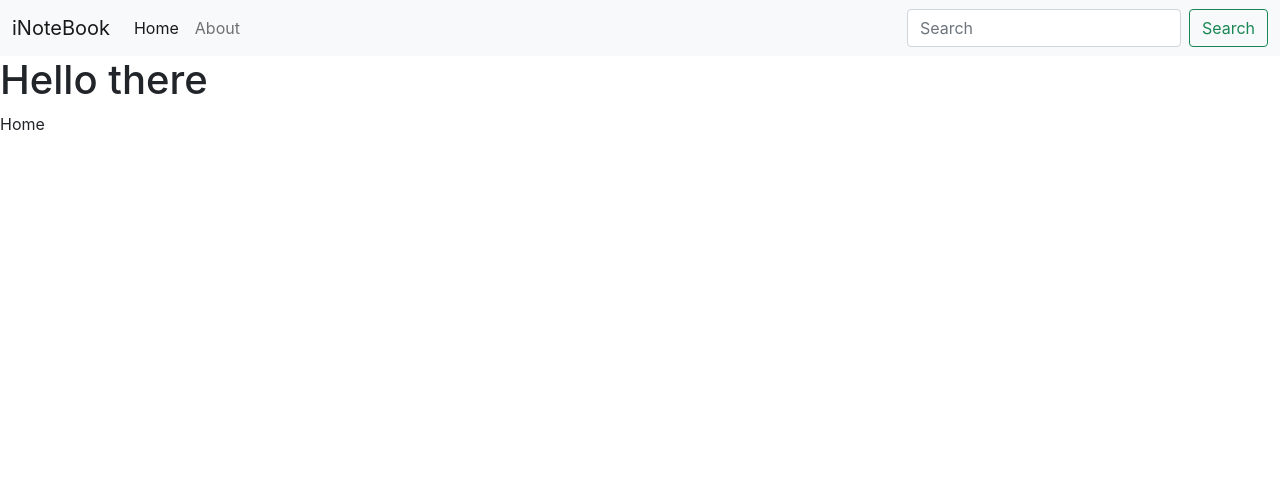
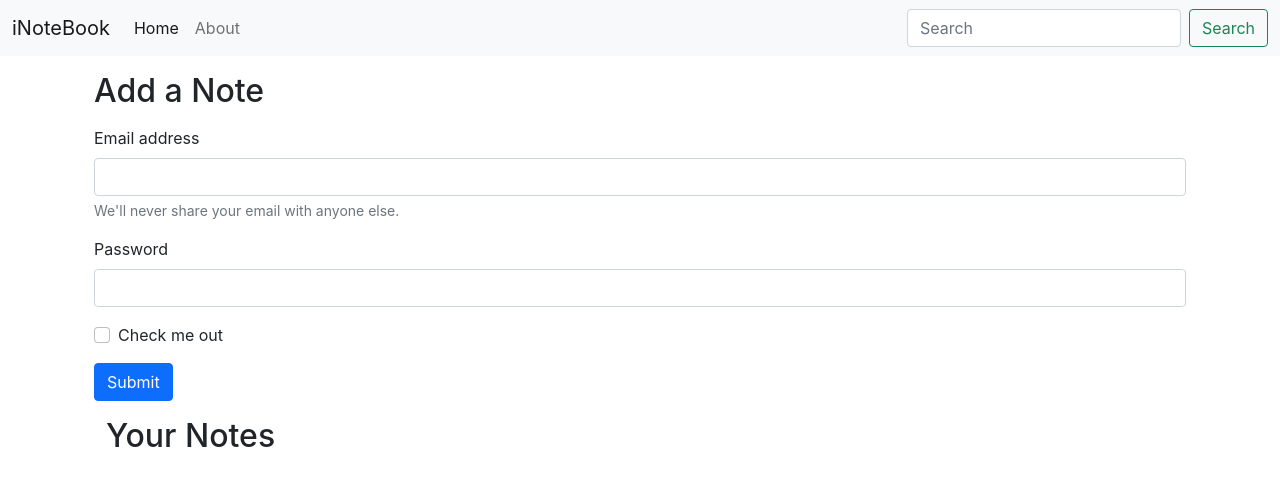
Before and after one commit to Amal221200/react-inoteBook, a React (Create React App) app: page / in a window 1280 px wide. Shown: the top 486 px of the page. Built offline with nearby package versions, Linux system fonts and the light colour scheme.

Commit message:
useLocation

```diff
--- a/src/App.js
+++ b/src/App.js
@@ -10,11 +10,12 @@
     <NoteState>
       <BrowserRouter>
         <Navbar />
-        <h1>Hello there</h1>
-        <Routes>
-          <Route path='/' element={<Home />} />
-          <Route path='/about' element={<About />} />
-        </Routes>
+        <div className="container">
+          <Routes>
+            <Route path='/' element={<Home />} />
+            <Route path='/about' element={<About />} />
+          </Routes>
+        </div>
       </BrowserRouter>
     </NoteState>
   );
--- a/src/components/Home.js
+++ b/src/components/Home.js
@@ -1,9 +1,30 @@
 import React from 'react'
 
 const Home = () => {
-  return (
-    <div>Home</div>
-  )
+    return (
+        <div className='container my-3' >
+            <h2>Add a Note</h2>
+            <form className='my-3' >
+                <div class="mb-3">
+                    <label for="exampleInputEmail1" class="form-label">Email address</label>
+                    <input type="email" class="form-control" id="exampleInputEmail1" aria-describedby="emailHelp" />
+                    <div id="emailHelp" class="form-text">We'll never share your email with anyone else.</div>
+                </div>
+                <div class="mb-3">
+                    <label for="exampleInputPassword1" class="form-label">Password</label>
+                    <input type="password" class="form-control" id="exampleInputPassword1" />
+                </div>
+                <div class="mb-3 form-check">
+                    <input type="checkbox" class="form-check-input" id="exampleCheck1" />
+                    <label class="form-check-label" for="exampleCheck1">Check me out</label>
+                </div>
+                <button type="submit" class="btn btn-primary">Submit</button>
+            </form>
+            <div className="container my-3">
+                <h2>Your Notes</h2>
+            </div>
+        </div>
+    )
 }
 
 export default Home
--- a/src/components/Navbar.js
+++ b/src/components/Navbar.js
@@ -1,7 +1,8 @@
 import React from 'react'
-import { Link } from 'react-router-dom'
+import { Link, useLocation } from 'react-router-dom'
 
 const Navbar = () => {
+    const location = useLocation()
     return (
         <nav className="navbar navbar-expand-lg navbar-light bg-light">
             <div className="container-fluid">
@@ -12,10 +13,10 @@
                 <div className="collapse navbar-collapse" id="navbarSupportedContent">
                     <ul className="navbar-nav me-auto mb-2 mb-lg-0">
                         <li className="nav-item">
-                            <Link className="nav-link active" aria-current="page" to="/">Home</Link>
+                            <Link className={`nav-link ${location.pathname === '/' ? 'active' : ""}`} aria-current="page" to="/">Home</Link>
                         </li>
                         <li className="nav-item">
-                            <Link className="nav-link" to="/about">About</Link>
+                            <Link className={`nav-link ${location.pathname === '/about' ? 'active' : ""}`} to="/about">About</Link>
                         </li>
                     </ul>
                     <form className="d-flex">
```
